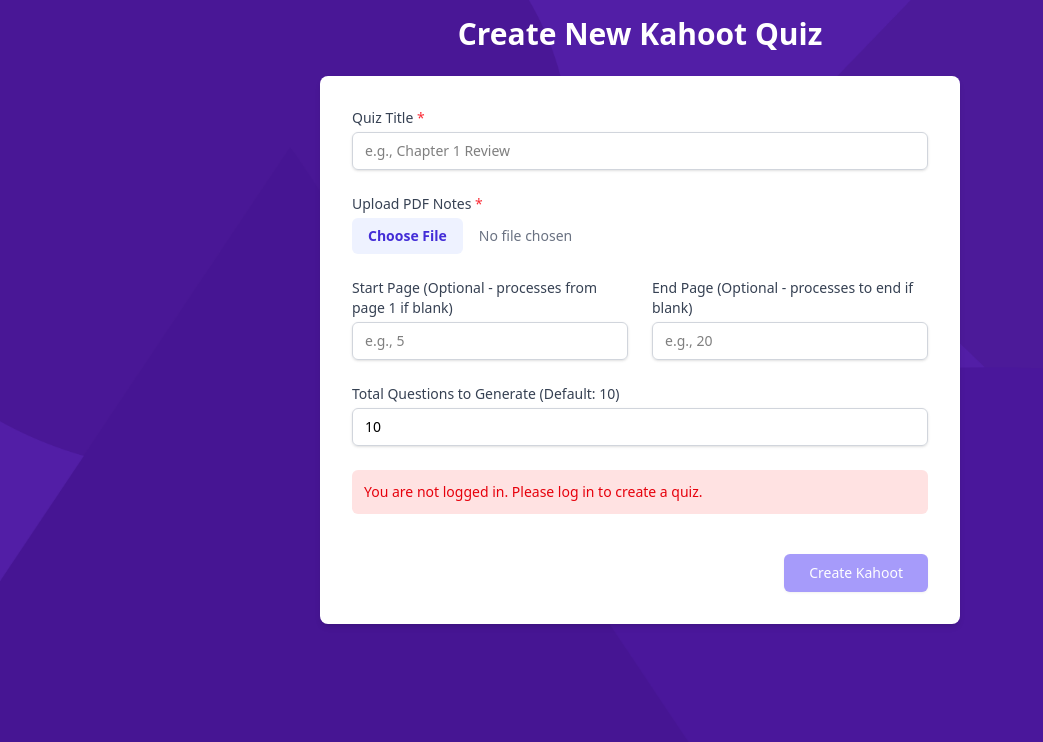
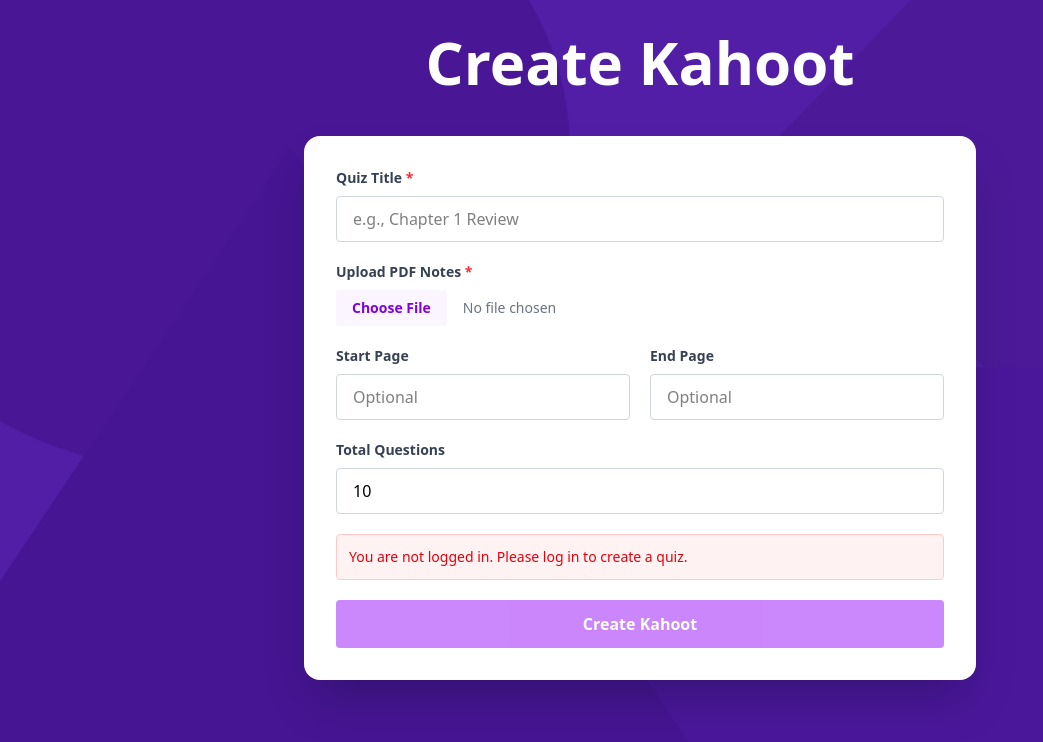
Before and after one commit to RyanXiaoo/KahootIt, a Next.js app in the folder frontend/: page /create-kahoot in a window 1280 px wide. Shown: the top 742 px of the page, without its empty margins (0-1043 px from the left). Built offline with nearby package versions, Linux system fonts and the light colour scheme.

Commit message:
Add quiz management pages

```diff
--- a/frontend/app/create-kahoot/page.tsx
+++ b/frontend/app/create-kahoot/page.tsx
@@ -94,14 +94,16 @@
             }
 
             setSuccessMessage(
-                `Quiz "${result.quiz_title}" created successfully with ID: ${result.quiz_id}! (${result.num_questions_generated} questions)`
+                `Quiz "${result.quiz_title}" created successfully! Redirecting...`
             );
-            setQuizTitle("");
-            setPdfFile(null);
+
+            // Redirect to the quiz page after a short delay
+            setTimeout(() => {
+                router.push(`/quiz/${result.quiz_id}`);
+            }, 1500);
             setStartPage("");
             setEndPage("");
             setMaxTotalQuestions("10");
-            console.log("Quiz creation successful:", result);
         } catch (err: any) {
             console.error("Failed to create quiz:", err);
             setError(
@@ -114,24 +116,29 @@
 
     if (authIsLoading && !error) {
         return (
-            <div className="text-center p-10">Loading authentication...</div>
+            <main className="flex flex-col items-center justify-center min-h-screen p-4">
+                <p className="text-white text-lg">Loading...</p>
+            </main>
         );
     }
 
     return (
-        <div className="container mx-auto p-4 max-w-2xl">
-            <h1 className="text-3xl text-white font-bold mb-6 text-center">
-                Create New Kahoot Quiz
+        <main className="min-h-screen p-4 pt-8">
+            <div className="w-full max-w-2xl mx-auto flex flex-col items-center">
+                {/* Title */}
+                <div className="text-center mb-8">
+                    <h1 className="text-6xl font-black text-white mb-3" style={{ fontFamily: 'system-ui, -apple-system, sans-serif' }}>
+                        Create Kahoot
                     </h1>
+                </div>
 
-            <form
-                onSubmit={handleSubmit}
-                className="space-y-6 bg-white shadow-md rounded-lg p-8"
-            >
+                {/* Form Card */}
+                <div className="w-full bg-white rounded-2xl shadow-2xl p-8">
+                    <form onSubmit={handleSubmit} className="space-y-5">
                         <div>
                             <label
                                 htmlFor="quizTitle"
-                        className="block text-sm font-medium text-gray-700 mb-1"
+                                className="block mb-2 text-sm font-semibold text-gray-700"
                             >
                                 Quiz Title <span className="text-red-500">*</span>
                             </label>
@@ -141,7 +148,7 @@
                                 value={quizTitle}
                                 onChange={(e) => setQuizTitle(e.target.value)}
                                 required
-                        className="mt-1 block w-full px-3 py-2 border border-gray-300 rounded-md shadow-sm focus:outline-none focus:ring-indigo-500 focus:border-indigo-500 sm:text-sm"
+                                className="w-full px-4 py-2.5 border border-gray-300 rounded focus:outline-none focus:border-gray-400 transition-colors text-base"
                                 placeholder="e.g., Chapter 1 Review"
                             />
                         </div>
@@ -149,7 +156,7 @@
                         <div>
                             <label
                                 htmlFor="pdfFile"
-                        className="block text-sm font-medium text-gray-700 mb-1"
+                                className="block mb-2 text-sm font-semibold text-gray-700"
                             >
                                 Upload PDF Notes <span className="text-red-500">*</span>
                             </label>
@@ -159,12 +166,12 @@
                                 onChange={handleFileChange}
                                 accept=".pdf"
                                 required
-                        className="mt-1 block w-full text-sm text-gray-500
+                                className="block w-full text-sm text-gray-500
                            file:mr-4 file:py-2 file:px-4
-                       file:rounded-md file:border-0
+                           file:rounded file:border-0
                            file:text-sm file:font-semibold
-                       file:bg-indigo-50 file:text-indigo-700
-                       hover:file:bg-indigo-100"
+                           file:bg-purple-50 file:text-purple-700
+                           hover:file:bg-purple-100 file:cursor-pointer"
                             />
                             {pdfFile && (
                                 <p className="text-xs text-gray-500 mt-1">
@@ -173,14 +180,13 @@
                             )}
                         </div>
 
-                <div className="grid grid-cols-1 md:grid-cols-2 gap-6">
+                        <div className="grid grid-cols-1 md:grid-cols-2 gap-5">
                             <div>
                                 <label
                                     htmlFor="startPage"
-                            className="block text-sm font-medium text-gray-700 mb-1"
+                                    className="block mb-2 text-sm font-semibold text-gray-700"
                                 >
-                            Start Page (Optional - processes from page 1 if
-                            blank)
+                                    Start Page
                                 </label>
                                 <input
                                     type="number"
@@ -188,16 +194,16 @@
                                     value={startPage}
                                     onChange={(e) => setStartPage(e.target.value)}
                                     min="1"
-                            className="mt-1 block w-full px-3 py-2 border border-gray-300 rounded-md shadow-sm focus:outline-none focus:ring-indigo-500 focus:border-indigo-500 sm:text-sm"
-                            placeholder="e.g., 5"
+                                    className="w-full px-4 py-2.5 border border-gray-300 rounded focus:outline-none focus:border-gray-400 transition-colors text-base"
+                                    placeholder="Optional"
                                 />
                             </div>
                             <div>
                                 <label
                                     htmlFor="endPage"
-                            className="block text-sm font-medium text-gray-700 mb-1"
+                                    className="block mb-2 text-sm font-semibold text-gray-700"
                                 >
-                            End Page (Optional - processes to end if blank)
+                                    End Page
                                 </label>
                                 <input
                                     type="number"
@@ -205,8 +211,8 @@
                                     value={endPage}
                                     onChange={(e) => setEndPage(e.target.value)}
                                     min={startPage || "1"}
-                            className="mt-1 block w-full px-3 py-2 border border-gray-300 rounded-md shadow-sm focus:outline-none focus:ring-indigo-500 focus:border-indigo-500 sm:text-sm"
-                            placeholder="e.g., 20"
+                                    className="w-full px-4 py-2.5 border border-gray-300 rounded focus:outline-none focus:border-gray-400 transition-colors text-base"
+                                    placeholder="Optional"
                                 />
                             </div>
                         </div>
@@ -214,9 +220,9 @@
                         <div>
                             <label
                                 htmlFor="maxTotalQuestions"
-                        className="block text-sm font-medium text-gray-700 mb-1"
+                                className="block mb-2 text-sm font-semibold text-gray-700"
                             >
-                        Total Questions to Generate (Default: 10)
+                                Total Questions
                             </label>
                             <input
                                 type="number"
@@ -224,34 +230,34 @@
                                 value={maxTotalQuestions}
                                 onChange={(e) => setMaxTotalQuestions(e.target.value)}
                                 min="1"
-                        className="mt-1 block w-full px-3 py-2 border border-gray-300 rounded-md shadow-sm focus:outline-none focus:ring-indigo-500 focus:border-indigo-500 sm:text-sm"
-                        placeholder="Default: 10"
+                                className="w-full px-4 py-2.5 border border-gray-300 rounded focus:outline-none focus:border-gray-400 transition-colors text-base"
+                                placeholder="10"
                             />
                         </div>
 
                         {error && (
-                    <p className="text-sm text-red-600 bg-red-100 p-3 rounded-md">
-                        {error}
-                    </p>
+                            <div className="p-3 bg-red-50 border border-red-200 rounded">
+                                <p className="text-red-600 text-sm">{error}</p>
+                            </div>
                         )}
                         {successMessage && (
-                    <p className="text-sm text-green-600 bg-green-100 p-3 rounded-md">
-                        {successMessage}
-                    </p>
+                            <div className="p-3 bg-green-50 border border-green-200 rounded">
+                                <p className="text-green-600 text-sm">{successMessage}</p>
+                            </div>
                         )}
 
-                <div className="flex justify-end pt-4">
                         <button
                             type="submit"
                             disabled={
                                 isSubmitting || authIsLoading || !isAuthenticated
                             }
-                        className="inline-flex justify-center py-2 px-6 border border-transparent shadow-sm text-sm font-medium rounded-md text-white bg-indigo-600 hover:bg-indigo-700 focus:outline-none focus:ring-2 focus:ring-offset-2 focus:ring-indigo-500 disabled:opacity-50"
+                            className="w-full py-3 px-6 bg-purple-600 hover:bg-purple-700 text-white font-bold rounded transition-colors duration-200 disabled:opacity-50 disabled:cursor-not-allowed"
                         >
                             {isSubmitting ? "Creating..." : "Create Kahoot"}
                         </button>
-                </div>
                     </form>
                 </div>
+            </div>
+        </main>
     );
 }
--- a/frontend/app/my-kahoots/page.tsx
+++ b/frontend/app/my-kahoots/page.tsx
@@ -103,51 +103,59 @@
 
     return (
         <ProtectedRoute>
-            <div className="container mx-auto px-4 py-8">
-                <div className="flex justify-between items-center mb-8">
-                    <h1 className="text-3xl sm:text-4xl font-bold text-white">
-                        {" "}
-                        {/* Consider dark mode for text if bg is dark */}
-                        My Kahoots
-                    </h1>
-                    {/* Optional: Add a "Create New" button here */}
-                    {/* <Link href="/create-kahoot" className="bg-indigo-600 hover:bg-indigo-700 text-white font-semibold py-2 px-4 rounded-lg shadow-md transition duration-150 ease-in-out">
-                        + Create New Quiz
-                    </Link> */}
+            <div className="container mx-auto px-4 py-8 max-w-7xl">
+                {/* Header Section */}
+                <div className="flex flex-col sm:flex-row justify-between items-start sm:items-center mb-10 gap-4">
+                    <div>
+                        <h1 className="text-4xl sm:text-5xl font-black text-white mb-2">
+                            My Kahoots
+                        </h1>
+                        <p className="text-white/70 text-lg">
+                            {quizzes.length} {quizzes.length === 1 ? 'quiz' : 'quizzes'} ready to play
+                        </p>
+                    </div>
                 </div>
 
+                {/* Loading State */}
                 {isLoading && (
-                    <div className="text-center py-10">
-                        <p className="text-xl text-gray-400">
+                    <div className="text-center py-20">
+                        <div className="inline-block animate-spin w-16 h-16 border-4 border-white/30 border-t-white rounded-full mb-4"></div>
+                        <p className="text-2xl text-white font-semibold">
                             Loading your Kahoots...
                         </p>
-                        {/* You can add a spinner component here */}
                     </div>
                 )}
 
+                {/* Error State */}
                 {!isLoading && error && (
                     <div
-                        className="text-center py-10 bg-red-100 border border-red-400 text-red-700 px-4 py-3 rounded relative"
+                        className="text-center py-10 bg-red-500/20 backdrop-blur-sm border-2 border-red-400 text-white px-6 py-6 rounded-2xl shadow-xl"
                         role="alert"
                     >
-                        <strong className="font-bold">Oops! </strong>
-                        <span className="block sm:inline">{error}</span>
+                        <div className="text-5xl mb-4">⚠️</div>
+                        <strong className="font-bold text-xl block mb-2">Oops!</strong>
+                        <span className="text-lg">{error}</span>
                     </div>
                 )}
 
+                {/* Empty State */}
                 {!isLoading && !error && quizzes.length === 0 && (
-                    <div className="text-center py-10">
-                        <p className="text-xl text-gray-400 mb-4">
-                            You haven't created any Kahoots yet.
-                        </p>
-                        {/* <Link href="/create-kahoot" className="bg-green-500 hover:bg-green-600 text-white font-semibold py-3 px-6 rounded-lg shadow-md transition duration-150 ease-in-out">
-                            Create Your First Kahoot!
-                        </Link> */}
+                    <div className="text-center py-20">
+                        <div className="bg-white/10 backdrop-blur-md rounded-3xl p-12 max-w-2xl mx-auto border-2 border-white/20">
+                            <div className="text-7xl mb-6">📚</div>
+                            <h2 className="text-3xl font-bold text-white mb-4">
+                                No Kahoots Yet
+                            </h2>
+                            <p className="text-xl text-white/80 mb-8">
+                                Create your first quiz to get started!
+                            </p>
+                        </div>
                     </div>
                 )}
 
+                {/* Quiz Grid */}
                 {!isLoading && !error && quizzes.length > 0 && (
-                    <div className="grid grid-cols-1 sm:grid-cols-2 md:grid-cols-3 lg:grid-cols-4 gap-6">
+                    <div className="grid grid-cols-1 sm:grid-cols-2 lg:grid-cols-3 xl:grid-cols-4 gap-6">
                         {quizzes.map((quiz) => (
                             <QuizTile quiz={quiz} key={quiz.id} />
                         ))}
--- a/frontend/app/quiz/[id]/page.tsx
+++ b/frontend/app/quiz/[id]/page.tsx
@@ -35,6 +35,9 @@
     // New state for modal and study mode
     const [activeStudyMode, setActiveStudyMode] = useState<string | null>(null);
     const [isModalOpen, setIsModalOpen] = useState(false);
+
+    // State for creating game
+    const [isCreatingGame, setIsCreatingGame] = useState(false);
 
     const quizId = params.id; // This will be a string, e.g., "1", "2"
 
@@ -118,14 +121,12 @@
     }
 
     const handleFlashcardsClick = () => {
-        console.log("Flashcards mode selected for quiz:", quizData.quiz_id);
         setActiveStudyMode("flashcards");
         setIsModalOpen(true);
     };
 
     const handleLearnClick = () => {
-        console.log("Learn mode selected for quiz:", quizData.quiz_id);
-        setActiveStudyMode("learn"); // For now, also opens the modal, content will differ
+        setActiveStudyMode("learn");
         setIsModalOpen(true);
     };
 
@@ -150,45 +151,100 @@
         ring: "indigo-400",
     };
 
+    const handleHostGameClick = async () => {
+        setIsCreatingGame(true);
+
+        try {
+            const response = await fetch('http://localhost:8000/api/game/create', {
+                method: 'POST',
+                headers: {
+                    'Content-Type': 'application/json',
+                    'Authorization': `Bearer ${token}`
+                },
+                body: JSON.stringify({ quiz_id: quizData.quiz_id })
+            });
+
+            if (!response.ok) {
+                throw new Error('Failed to create game');
+            }
+
+            const data = await response.json();
+            // Navigate to host lobby with the PIN
+            window.location.href = `/host/${data.pin}`;
+        } catch (err) {
+            console.error('Failed to create game:', err);
+            alert('Failed to create game. Please try again.');
+        } finally {
+            setIsCreatingGame(false);
+        }
+    };
+
     return (
-        <div className="min-h-screen text-white flex flex-col items-center p-4 sm:p-6 lg:p-8">
-            <div className="w-full max-w-4xl">
+        <div className="min-h-screen text-white p-4 sm:p-6 lg:p-8 pt-8">
+            <div className="w-full max-w-5xl mx-auto">
                 {/* Quiz Title Area */}
-                <div className="mb-10 text-center">
-                    <h1 className="text-4xl sm:text-5xl font-bold mb-2 break-words">
+                <div className="mb-8 text-center">
+                    <h1 className="text-5xl sm:text-6xl font-black mb-4 break-words" style={{ fontFamily: 'system-ui, -apple-system, sans-serif' }}>
                         {quizData.quiz_title}
                     </h1>
-                    <p className="text-lg text-indigo-200">
-                        Original PDF: {quizData.pdf_filename} | Total Questions:{" "}
-                        {quizData.num_questions}
-                    </p>
+                    <div className="flex items-center justify-center gap-4 text-white/70 text-sm">
+                        <span>{quizData.pdf_filename}</span>
+                        <span>•</span>
+                        <span>{quizData.num_questions} Questions</span>
+                    </div>
                 </div>
 
-                {/* Study Modes Section Title */}
-                <div className="mb-8 text-center">
-                    <h2 className="text-2xl sm:text-3xl font-semibold text-indigo-100">
+                {/* Host Game Button */}
+                <div className="mb-10 text-center">
+                    <button
+                        onClick={handleHostGameClick}
+                        disabled={isCreatingGame}
+                        className="px-8 py-3 bg-pink-500 hover:bg-pink-600 text-white font-bold rounded-lg shadow-lg transition-all duration-200 transform hover:scale-105 disabled:opacity-50 disabled:cursor-not-allowed"
+                    >
+                        {isCreatingGame ? 'Creating Game...' : 'Host Live Game'}
+                    </button>
+                </div>
+
+                {/* Study Modes Section */}
+                <div className="mb-6 text-center">
+                    <h2 className="text-2xl font-semibold text-white/90">
                         Choose a Study Mode
                     </h2>
                 </div>
 
                 {/* Mode Selection Boxes */}
-                <div className="grid grid-cols-1 md:grid-cols-2 gap-6 sm:gap-8">
-                    <StudyModeCard
-                        title="Flashcards"
-                        description="Review terms and concepts."
-                        icon={<div className="text-6xl mb-4">🗂️</div>} // Or use an actual icon component
+                <div className="grid grid-cols-1 md:grid-cols-2 gap-6 max-w-3xl mx-auto">
+                    {/* Flashcards Card */}
+                    <button
                         onClick={handleFlashcardsClick}
-                        gradientColors={flashcardGradient}
-                        textColorClass="text-purple-200"
-                    />
-                    <StudyModeCard
-                        title="Learn"
-                        description="Test your knowledge."
-                        icon={<div className="text-6xl mb-4">💡</div>} // Or use an actual icon component
+                        className="bg-white/10 hover:bg-white/20 backdrop-blur-sm border border-white/20 rounded-2xl p-8 transition-all duration-300 transform hover:scale-105 hover:shadow-2xl group"
+                    >
+                        <div className="flex flex-col items-center text-center">
+                            <div className="w-20 h-20 bg-purple-500 rounded-full flex items-center justify-center mb-4 group-hover:bg-purple-400 transition-colors">
+                                <svg className="w-10 h-10 text-white" fill="none" stroke="currentColor" viewBox="0 0 24 24">
+                                    <path strokeLinecap="round" strokeLinejoin="round" strokeWidth={2} d="M19 11H5m14 0a2 2 0 012 2v6a2 2 0 01-2 2H5a2 2 0 01-2-2v-6a2 2 0 012-2m14 0V9a2 2 0 00-2-2M5 11V9a2 2 0 012-2m0 0V5a2 2 0 012-2h6a2 2 0 012 2v2M7 7h10" />
+                                </svg>
+                            </div>
+                            <h3 className="text-2xl font-bold text-white mb-2">Flashcards</h3>
+                            <p className="text-white/70 text-sm">Review terms and concepts</p>
+                        </div>
+                    </button>
+
+                    {/* Learn Card */}
+                    <button
                         onClick={handleLearnClick}
-                        gradientColors={learnGradient}
-                        textColorClass="text-indigo-200"
-                    />
+                        className="bg-white/10 hover:bg-white/20 backdrop-blur-sm border border-white/20 rounded-2xl p-8 transition-all duration-300 transform hover:scale-105 hover:shadow-2xl group"
+                    >
+                        <div className="flex flex-col items-center text-center">
+                            <div className="w-20 h-20 bg-yellow-500 rounded-full flex items-center justify-center mb-4 group-hover:bg-yellow-400 transition-colors">
+                                <svg className="w-10 h-10 text-white" fill="none" stroke="currentColor" viewBox="0 0 24 24">
+                                    <path strokeLinecap="round" strokeLinejoin="round" strokeWidth={2} d="M9.663 17h4.673M12 3v1m6.364 1.636l-.707.707M21 12h-1M4 12H3m3.343-5.657l-.707-.707m2.828 9.9a5 5 0 117.072 0l-.548.547A3.374 3.374 0 0014 18.469V19a2 2 0 11-4 0v-.531c0-.895-.356-1.754-.988-2.386l-.548-.547z" />
+                                </svg>
+                            </div>
+                            <h3 className="text-2xl font-bold text-white mb-2">Learn</h3>
+                            <p className="text-white/70 text-sm">Test your knowledge</p>
+                        </div>
+                    </button>
                 </div>
 
                 {/* Modal Rendering */}
```
Lines whose indentation alone changed are shown as unchanged.
